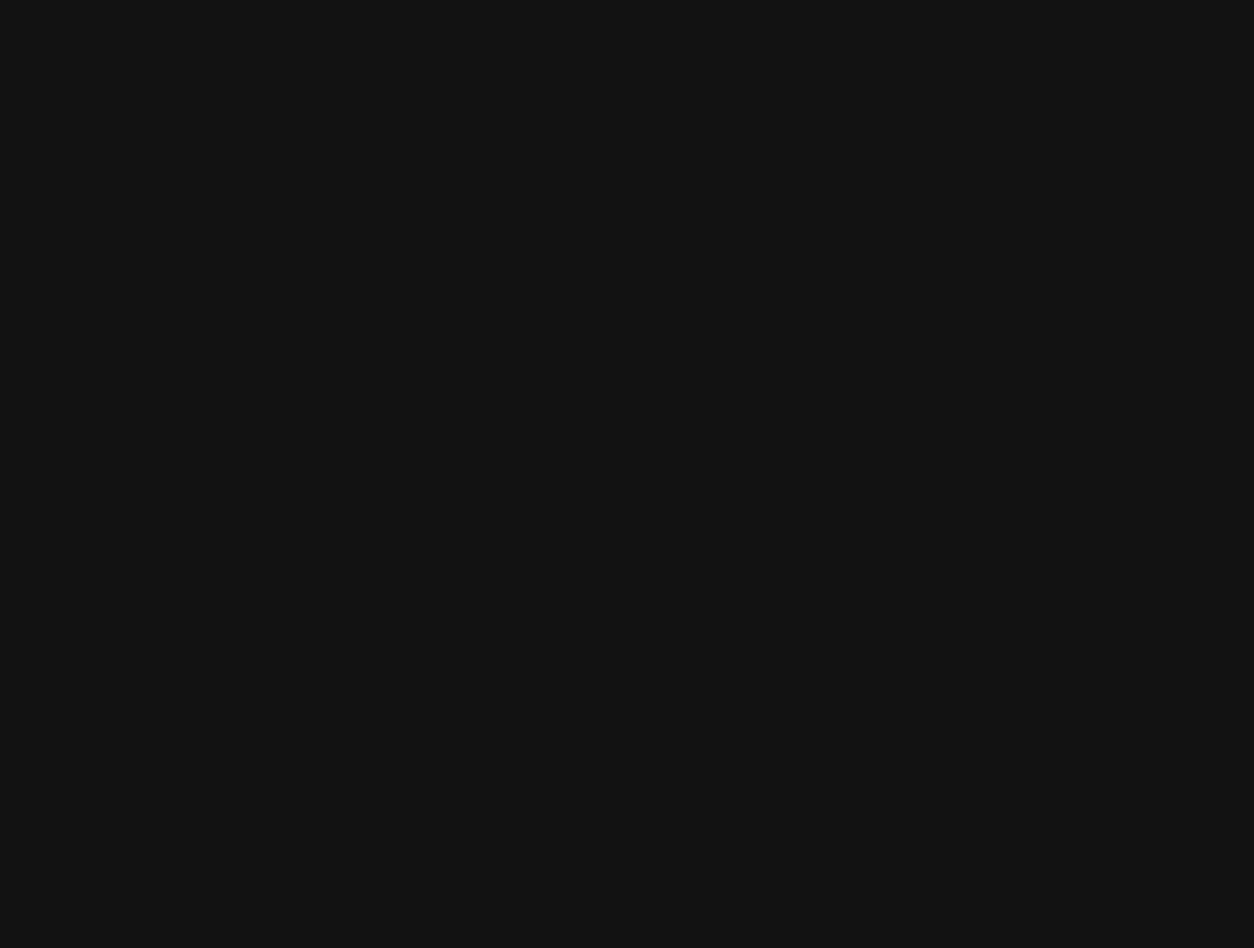
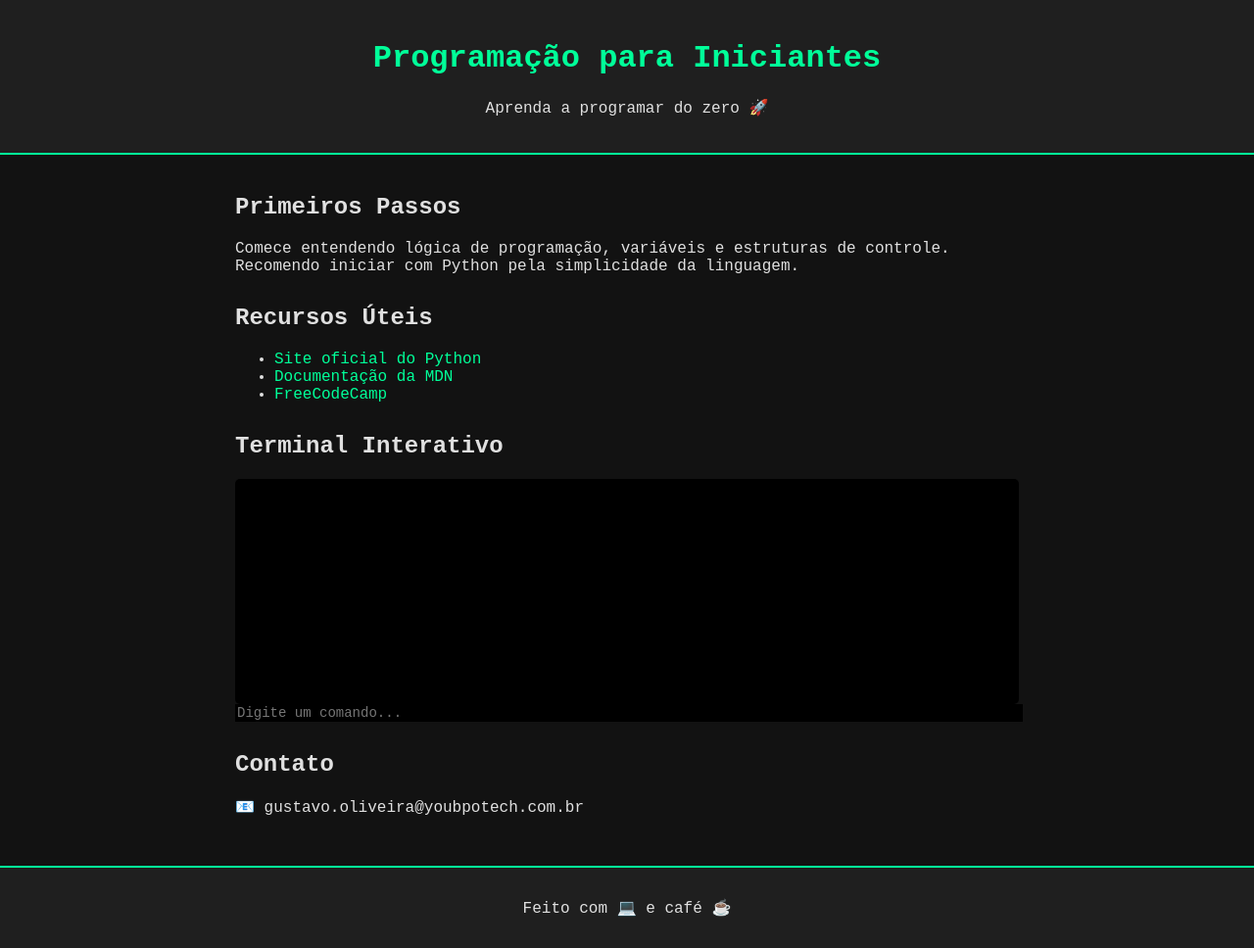
Before and after one commit to clixgustavo1-png/portf-lio-ti, a plain HTML site: page index.html in a window 1280 px wide. Shown: the whole page at 98% size. Before the commit the page ends 800 px from the top, so only its background shows below. Drawn offline with Linux system fonts and the light colour scheme.

Commit message:
Update index.html

```diff
--- a/index.html
+++ b/index.html
@@ -43,3 +43,89 @@
     /* Terminal */
     #terminal {
       background-color: #000;
+      color: #00ff99;
+      padding: 15px;
+      border-radius: 5px;
+      height: 200px;
+      overflow-y: auto;
+      margin-top: 20px;
+    }
+    #input {
+      width: 100%;
+      background: #000;
+      border: none;
+      color: #00ff99;
+      font-family: 'Courier New', monospace;
+      font-size: 14px;
+      outline: none;
+    }
+  </style>
+</head>
+<body>
+  <header>
+    <h1>Programação para Iniciantes</h1>
+    <p>Aprenda a programar do zero 🚀</p>
+  </header>
+  <main>
+    <section>
+      <h2>Primeiros Passos</h2>
+      <p>Comece entendendo lógica de programação, variáveis e estruturas de controle.
+      Recomendo iniciar com Python pela simplicidade da linguagem.</p>
+    </section>
+    <section>
+      <h2>Recursos Úteis</h2>
+      <ul>
+        <li><a href="https://www.python.org/">Site oficial do Python</a></li>
+        <li><a href="https://developer.mozilla.org/pt-BR/">Documentação da MDN</a></li>
+        <li><a href="https://www.freecodecamp.org/">FreeCodeCamp</a></li>
+      </ul>
+    </section>
+    <section>
+      <h2>Terminal Interativo</h2>
+      <div id="terminal"></div>
+      <input id="input" placeholder="Digite um comando...">
+    </section>
+    <section>
+      <h2>Contato</h2>
+      <p>📧 gustavo.oliveira@youbpotech.com.br</p>
+    </section>
+  </main>
+  <footer>
+    <p>Feito com 💻 e café ☕</p>
+  </footer>
+
+  <script>
+    const terminal = document.getElementById('terminal');
+    const input = document.getElementById('input');
+
+    const comandos = {
+      help: "Comandos disponíveis: help, sobre, contato, python, clear",
+      sobre: "Este site foi criado para iniciantes em programação.",
+      contato: "Email: gustavo.oliveira@youbpotech.com.br",
+      python: "Python é uma linguagem ótima para começar! Exemplo: print('Olá, mundo!')",
+      clear: "clear"
+    };
+
+    input.addEventListener('keydown', function(e) {
+      if (e.key === 'Enter') {
+        const valor = input.value.trim();
+        if (valor) {
+          if (comandos[valor]) {
+            if (valor === "clear") {
+              terminal.innerHTML = "";
+            } else {
+              terminal.innerHTML += "<div>> " + valor + "</div>";
+              terminal.innerHTML += "<div>" + comandos[valor] + "</div>";
+            }
+          } else {
+            terminal.innerHTML += "<div>> " + valor + "</div>";
+            terminal.innerHTML += "<div>Comando não reconhecido. Digite 'help'.</div>";
+          }
+          terminal.scrollTop = terminal.scrollHeight;
+          input.value = "";
+        }
+      }
+    });
+  </script>
+</body>
+</html>
```
